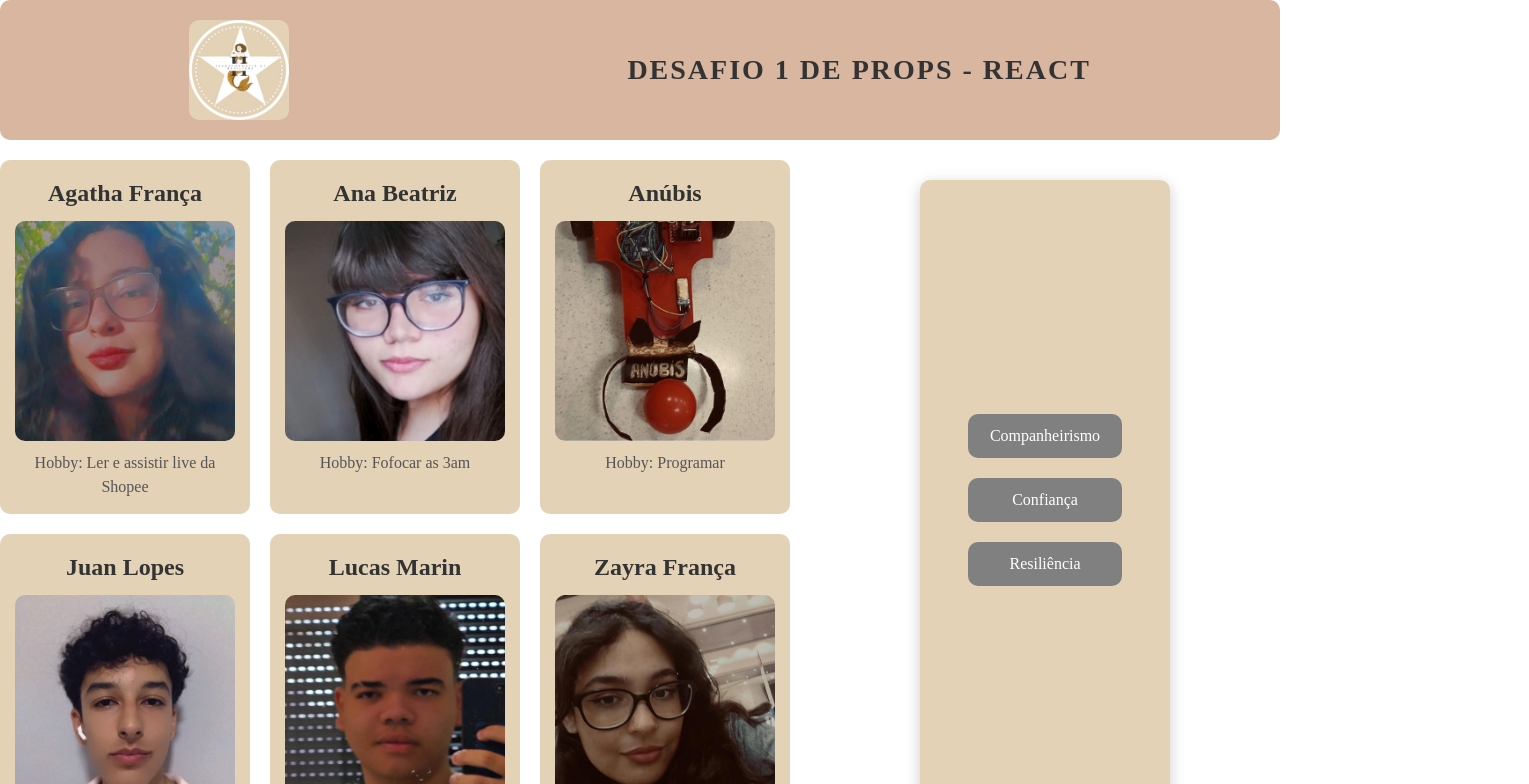
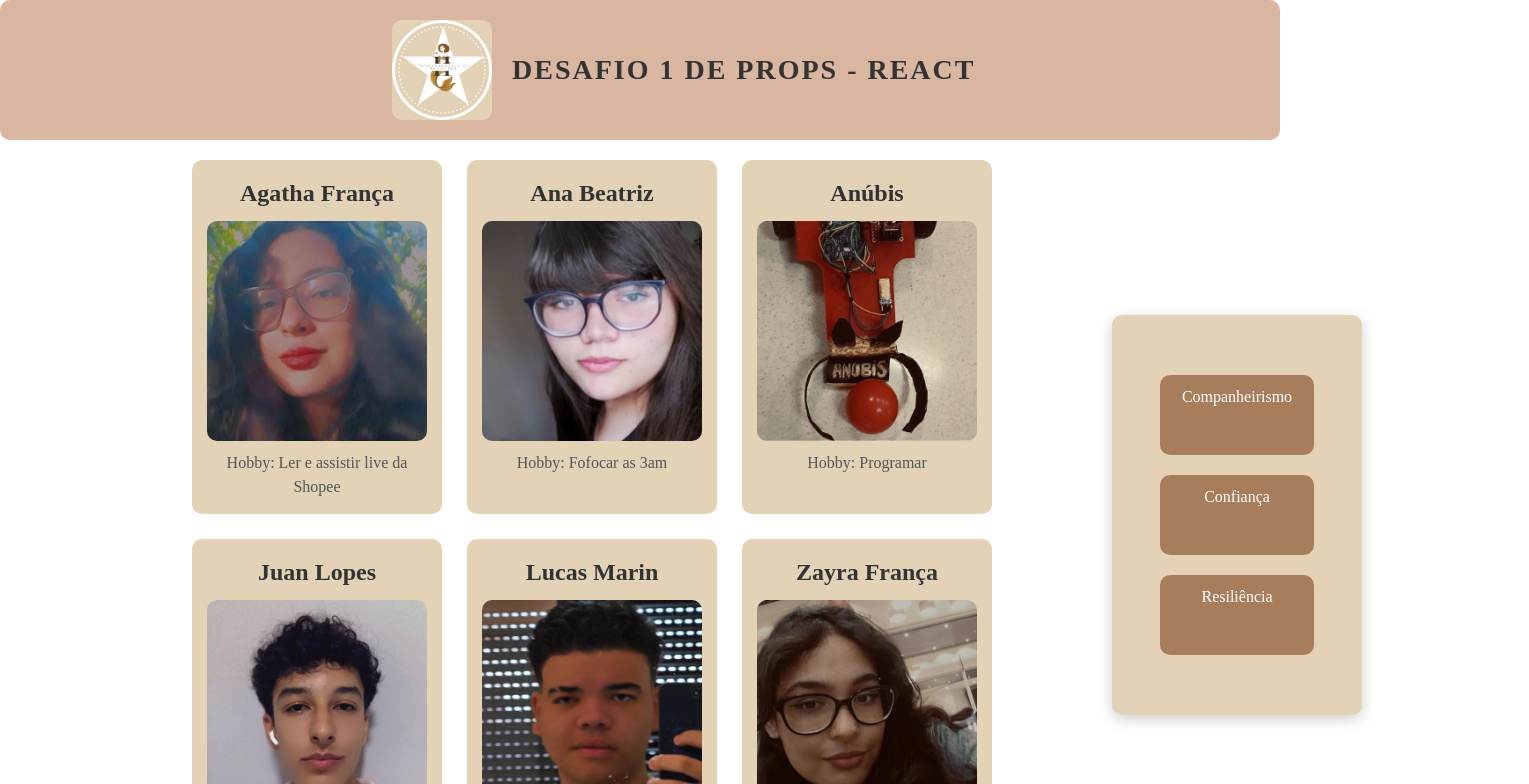
Before and after one commit to JuanMOLopes/perfis-grupo2, a React (Vite) app: page / in a window 1280 px wide. Shown: the top 784 px of the page, 1529 px wide, since content can reach past the window. Built offline with nearby package versions, Linux system fonts and the light colour scheme.

Commit message:
Personalização

```diff
--- a/src/App.css
+++ b/src/App.css
@@ -8,15 +8,17 @@
 .container {
   display: flex;
   justify-content: space-between;
+  align-items: center;
   width: 100%;
   max-width: 1200px;
   margin: 20px 0;
+  margin-left: 15%;
 }
 
 .cards {
   display: flex;
   flex-wrap: wrap;
-  gap: 20px;
+  gap: 25px;
   width: 70%;
 }
 
--- a/src/components/Header/Header.css
+++ b/src/components/Header/Header.css
@@ -2,7 +2,7 @@ header {
     display: flex;
     flex-direction: row;
     align-items: center;
-    justify-content: space-around;
+    gap: 20px;
     background-color: #d8b6a0;
     padding: 20px;
     text-align: center;
@@ -22,4 +22,5 @@ header {
     width: 100px;
     height: auto;
     border-radius: 10px;
+    margin-left: 30%;
   }
--- a/src/components/Lado/Lado.css
+++ b/src/components/Lado/Lado.css
@@ -9,7 +9,7 @@
     flex-direction: column;
     align-items: center;
     justify-content: center;
-    height: 80vh;
+    height: 50vh;
     box-shadow: 0 4px 15px rgba(0, 0, 0, 0.2);
 }
 
@@ -17,16 +17,17 @@
     font-size: 1em;
     color: #555555;
     margin: 10px 0;
-    background-color: gray;
+    background-color: rgb(167, 125, 92);
     color: white;
     padding: 10px;
     border-radius: 10px;
     width: 70%;
+    height: 10vh;
     transition: color 1.0s;
 }
 
 .valor:hover {
-    color: #8beb90;
-    filter: drop-shadow(7px 7px 7px #a3f0a6);
+    color: rgb(227, 191, 163);
+    filter: drop-shadow(7px 7px 7px rgb(124, 81, 49));
     transition: 1.0s;
 }
```
